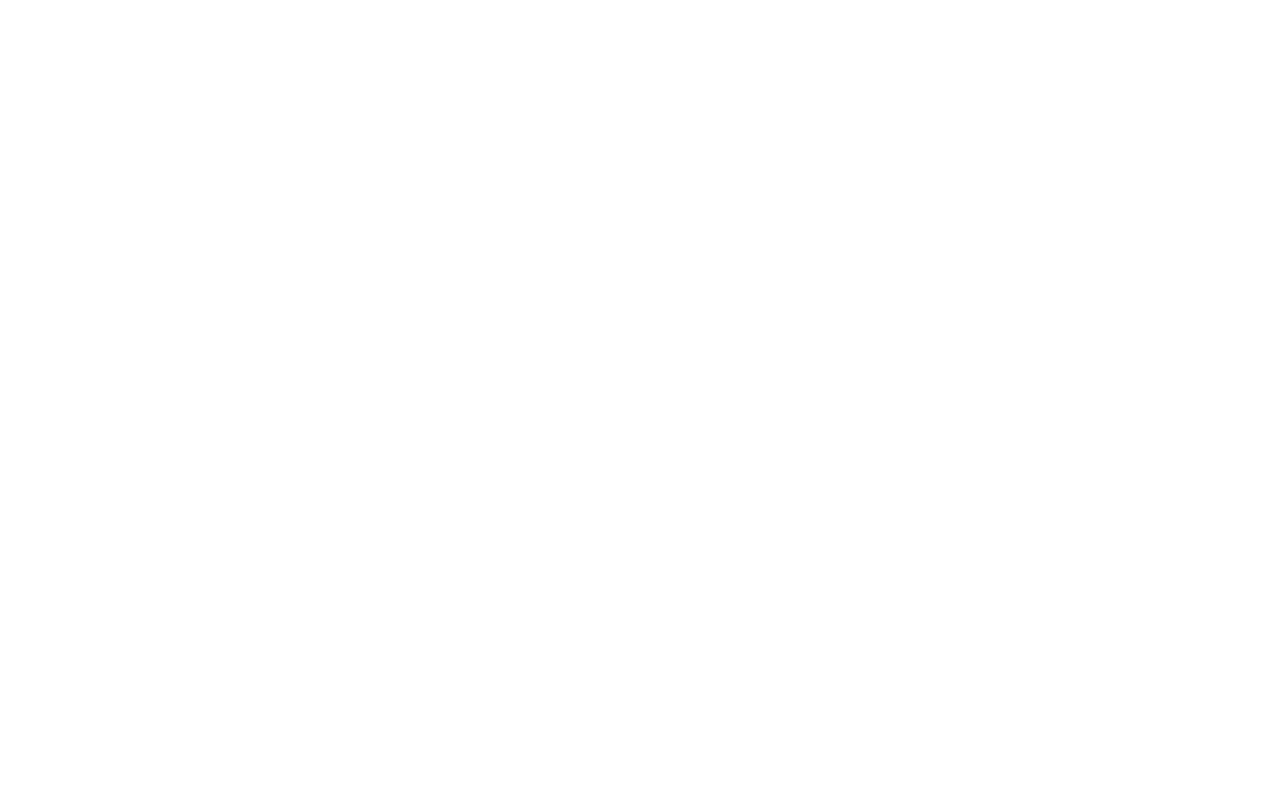
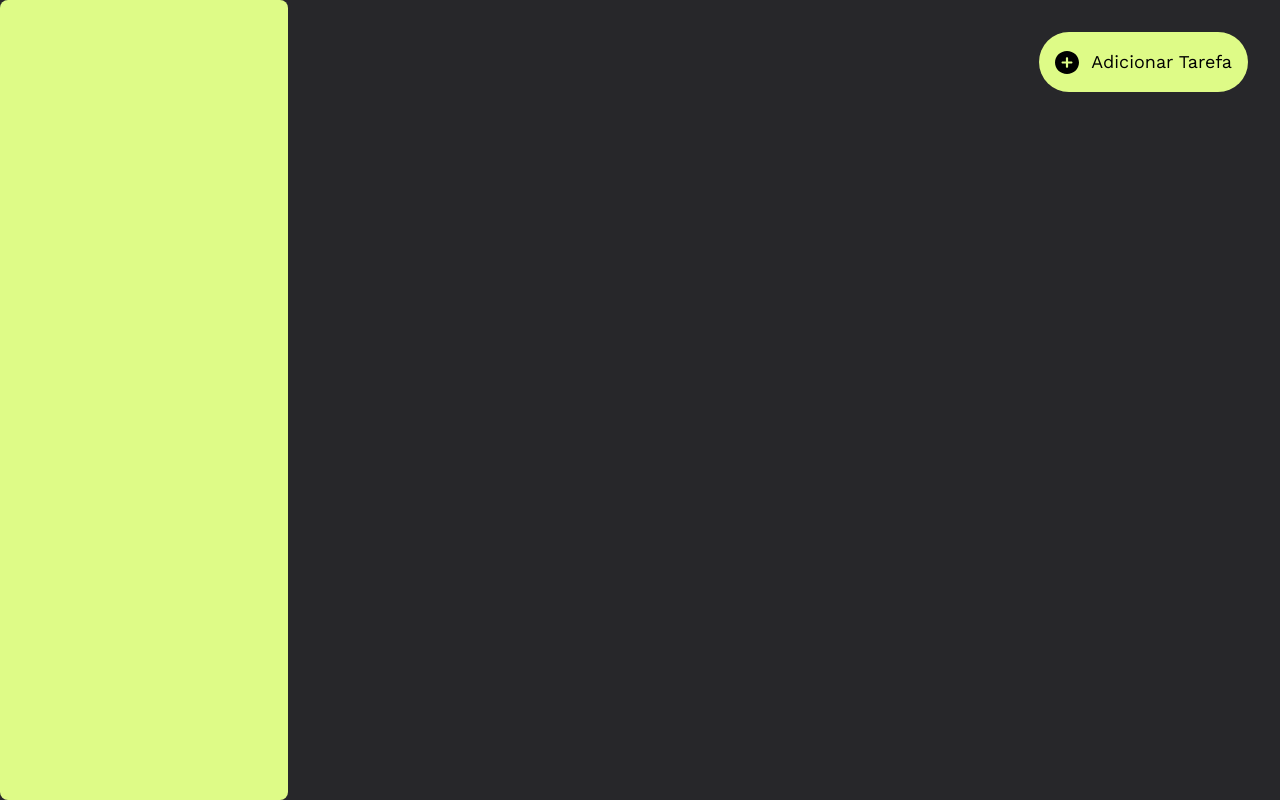
Before and after one commit to felippetuma/CP-4-Tarefas, a React (Vite) app: page / in a window 1280 px wide. Built offline with nearby package versions, Linux system fonts and the light colour scheme.

Commit message:
feat: adiciona componentes principais e botão com acesso ao modal para adicionar tarefa

```diff
--- a/src/App.jsx
+++ b/src/App.jsx
@@ -1,11 +1,18 @@
-
+import Aside from "./components/Aside";
+import ButtonTarefa from "./components/ButtonTarefa";
+import Main from "./components/Main";
 
 const App = () => {
   return (
-    <>
-
-    </>
+    <div className="flex min-h-screen min-w-screen mx-auto bg-zinc-800">
+      <Aside>
+      </Aside>
+        <Main>
+         <ButtonTarefa/>
+        </Main>
+    </div>
   )
 }
 
+
 export default App
--- /dev/null
+++ b/src/components/Aside.jsx
@@ -0,0 +1,9 @@
+const Aside = ({ children }) => {
+  return (
+    <aside className="w-72 shrink-0 bg-green min-h-screen py-20 px-10 flex flex-col gap-14 rounded-lg">
+      {children}
+    </aside>
+  )
+}
+
+export default Aside
--- /dev/null
+++ b/src/components/ButtonTarefa.jsx
@@ -0,0 +1,48 @@
+import { useState } from "react"
+import { IconAdd } from "./Icons";
+
+const ButtonTarefa = () => {
+    const [open, setOpen] = useState(false);
+
+    return (
+        <div>
+            <button onClick={() => setOpen(true)} className="rounded-[43px] mx-auto bg-green px-4 py-4 text-black flex justify-center items-center gap-3 text-lg">
+                <IconAdd /> Adicionar Tarefa
+            </button>
+
+            {open && (
+                <div className="fixed inset-0 flex items-center justify-center bg-black/70">
+                    <div className="rounded-3xl bg-zinc-800 text-green p-10 mx-auto">
+                        <h2 className="text-xl font-bold text-center">Adicionar Tarefa</h2>
+                        <form action="" className="flex flex-col gap-4">
+                            <p>Nome: </p>
+                            <input type="text" className="px-5 py-2 mt-2 min-w-120" placeholder="Digite uma nova tarefa." />
+                            <div className="flex gap-30">
+                                <div className="flex  flex-col gap-8">
+
+                                <p>Data:</p>
+                                <input type="date" className="" />
+                                </div>
+                                 <div className="flex  flex-col gap-8">
+
+                                <p>Prioridade:</p>
+                                <select name="" id="">
+                                    <option value="baixa" key="">Baixa</option>
+                                    <option value="media" key="">Media</option>
+                                    <option value="alta" key="">Alta</option>
+                                </select>
+                                 </div>
+                            </div>
+                            <div className=" flex gap-4 p-4 justify-end">
+                                <button onClick={() => setOpen(false)}>Fechar</button>
+                                <button onClick={() => setOpen(false)} className="text-zinc-800 bg-green rounded-2xl px-8 py-2 text-lg ">Salvar</button>
+                            </div>
+                        </form>
+                    </div>
+                </div>
+            )}
+        </div>
+    )
+}
+
+export default ButtonTarefa
--- /dev/null
+++ b/src/components/Icons.jsx
@@ -0,0 +1,7 @@
+export const IconAdd = () => {
+    return (
+        <svg width="24" height="23" viewBox="0 0 24 23" fill="none" xmlns="http://www.w3.org/2000/svg">
+            <path fill-rule="evenodd" clip-rule="evenodd" d="M12 0C5.37273 0 0 5.14886 0 11.5C0 17.8511 5.37273 23 12 23C18.6273 23 24 17.8511 24 11.5C24 5.14886 18.6273 0 12 0ZM13.0909 15.6818C13.0909 15.9591 12.976 16.225 12.7714 16.4211C12.5668 16.6171 12.2893 16.7273 12 16.7273C11.7107 16.7273 11.4332 16.6171 11.2286 16.4211C11.024 16.225 10.9091 15.9591 10.9091 15.6818V12.5455H7.63636C7.34704 12.5455 7.06956 12.4353 6.86497 12.2392C6.66039 12.0432 6.54545 11.7773 6.54545 11.5C6.54545 11.2227 6.66039 10.9568 6.86497 10.7608C7.06956 10.5647 7.34704 10.4545 7.63636 10.4545H10.9091V7.31818C10.9091 7.04091 11.024 6.77499 11.2286 6.57893C11.4332 6.38287 11.7107 6.27273 12 6.27273C12.2893 6.27273 12.5668 6.38287 12.7714 6.57893C12.976 6.77499 13.0909 7.04091 13.0909 7.31818V10.4545H16.3636C16.653 10.4545 16.9304 10.5647 17.135 10.7608C17.3396 10.9568 17.4545 11.2227 17.4545 11.5C17.4545 11.7773 17.3396 12.0432 17.135 12.2392C16.9304 12.4353 16.653 12.5455 16.3636 12.5455H13.0909V15.6818Z" fill="black" />
+        </svg>
+    )
+}
--- /dev/null
+++ b/src/components/Main.jsx
@@ -0,0 +1,9 @@
+const Main = ({ children }) => {
+  return (
+    <div className="flex-1 px-8 pt-8 pb-20 flex items-start justify-end">
+      {children}
+    </div>
+  )
+}
+
+export default Main
--- a/src/index.css
+++ b/src/index.css
@@ -1,5 +1,13 @@
+@import url('https://fonts.googleapis.com/css2?family=Work+Sans:ital,wght@0,100..900;1,100..900&display=swap');
 @import "tailwindcss";
 
 @theme {
     --color-green: #DEFB87;
+    --font-work-sans: "Work Sans", sans-serif;
 }
+
+@layer base {
+  html {
+    @apply font-work-sans;
+  }
+}
```
